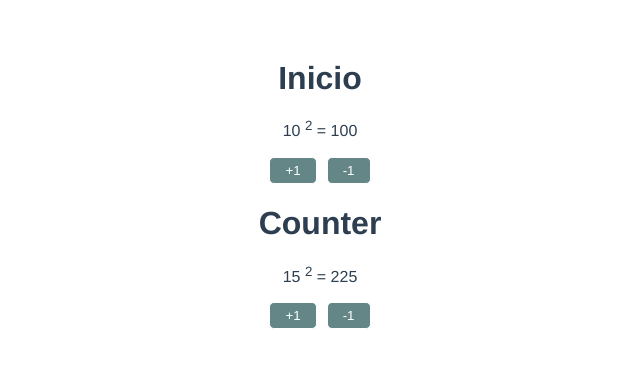
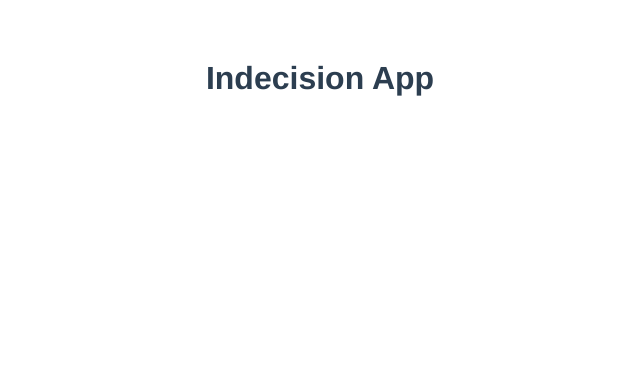
Before and after one commit to JoseLuisGit/example-vue, a Vue app: page / in a window 1280 px wide. Shown: the top 368 px of the page, without its empty margins (320-960 px from the left). Built offline with nearby package versions, Linux system fonts and the light colour scheme.

Commit message:
add Indecision component

```diff
--- a/src/App.vue
+++ b/src/App.vue
@@ -1,16 +1,18 @@
 <template>
-  <Counter title="Inicio"/>
+  <!-- <Counter title="Inicio"/>
 
-   <Counter :start="15" />
+   <Counter :start="15" /> -->
+   <Indecision />
 </template>
 
 <script>
-import Counter from './components/Counter.vue';
-
+// import Counter from './components/Counter.vue';
+import Indecision from './components/Indecision.vue';
 export default {
   name: "App",
   components: {
-    Counter
+    // Counter,
+    Indecision
   },
 };
 </script>
--- /dev/null
+++ b/src/components/Indecision.vue
@@ -0,0 +1,13 @@
+<template>
+  <h1>Indecision App</h1>
+</template>
+
+<script>
+export default {
+
+}
+</script>
+
+<style>
+
+</style>
```
